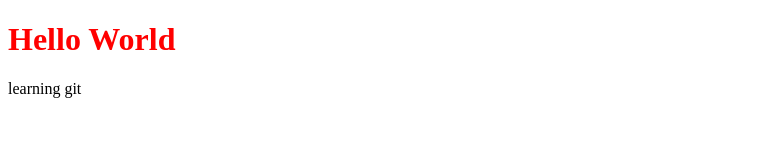
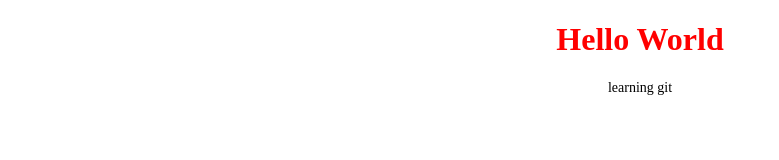
Before and after one commit to chupilkasasha/first-repository, a plain HTML site: page index.html in a window 1280 px wide. Shown: the whole page, without its empty margins (0-779 px from the left). Drawn offline with Linux system fonts and the light colour scheme.

Commit message:
Update style.css

```diff
--- a/style.css
+++ b/style.css
@@ -1,2 +1,9 @@
 h1{
-color:red;}
+color:red;
+text-align:center;
+}
+
+p{
+text-align:center;
+  font-size:14px;
+}
```
